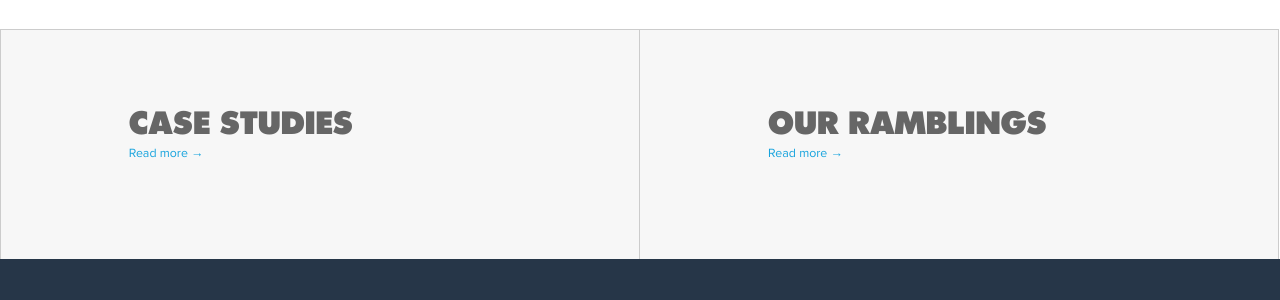
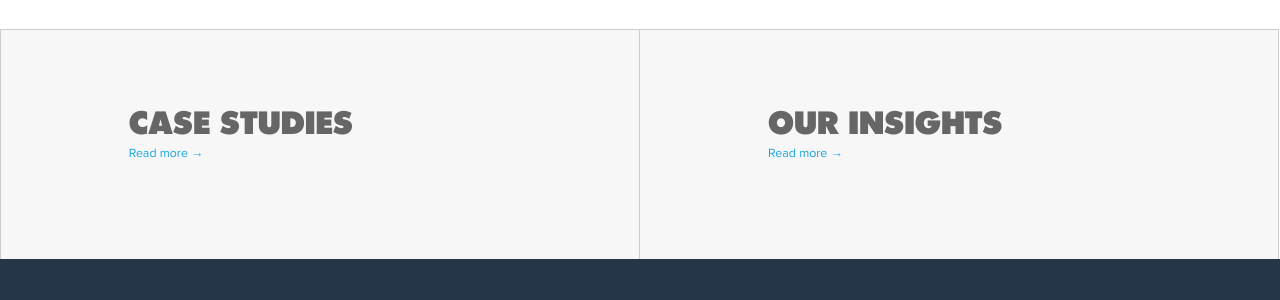
Before and after one commit to hyprnz/hyprnz.github.io, a Jekyll site: the page built from our-story.md, in a window 1280 px wide and 900 px high, scrolled down 1276 px. Shown: the part 330-630 px from the top of the window. Built offline with Jekyll 4.4.1, drawn with Linux system fonts in a browser that asks for light colours; some web fonts are replaced.

Commit message:
Review links

```diff
--- a/_layouts/our-story.html
+++ b/_layouts/our-story.html
@@ -141,9 +141,9 @@
             </a>
         </li>
         <li class="hvr-fade redirect-block">
-            <a href="/thoughts">
+            <a href="/insights">
                 <span>Check out</span>
-                <h2>Our ramblings</h2>
+                <h2>Our Insights</h2>
                 <div class="read-more">Read more →</div>
             </a>
         </li>
```
